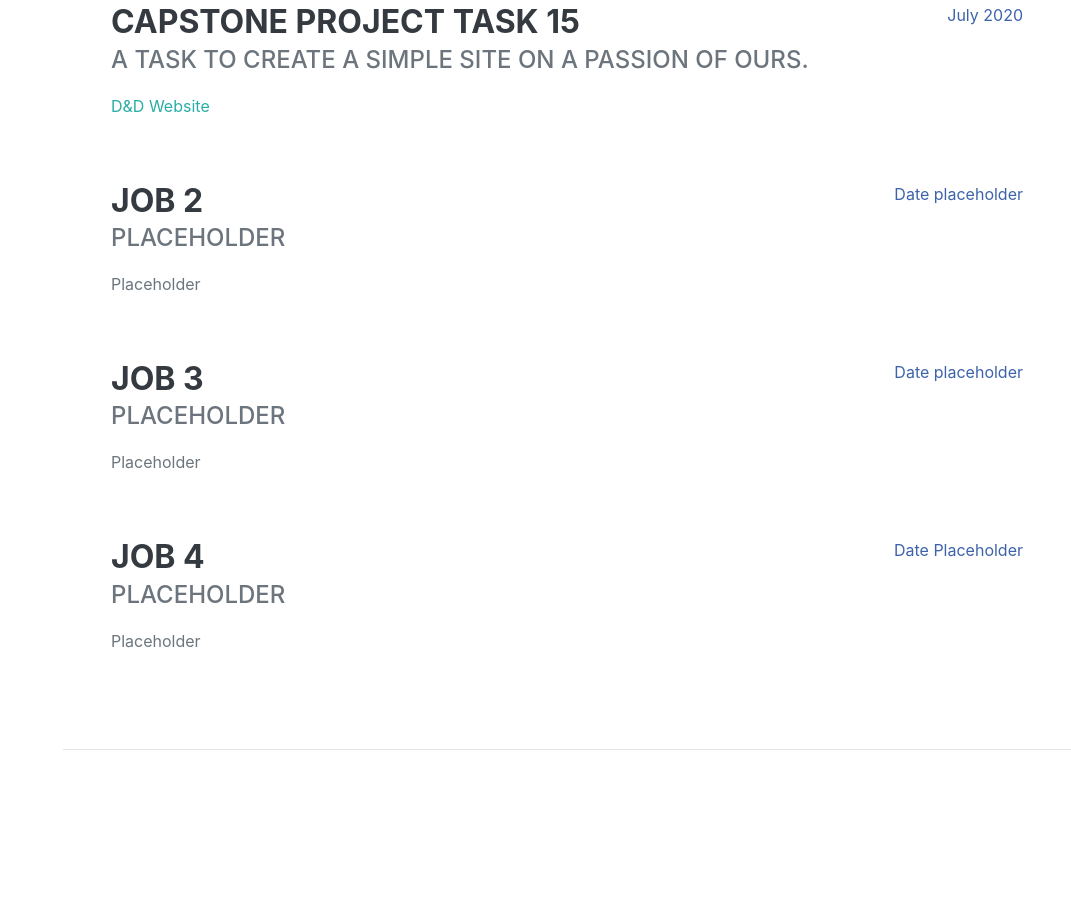
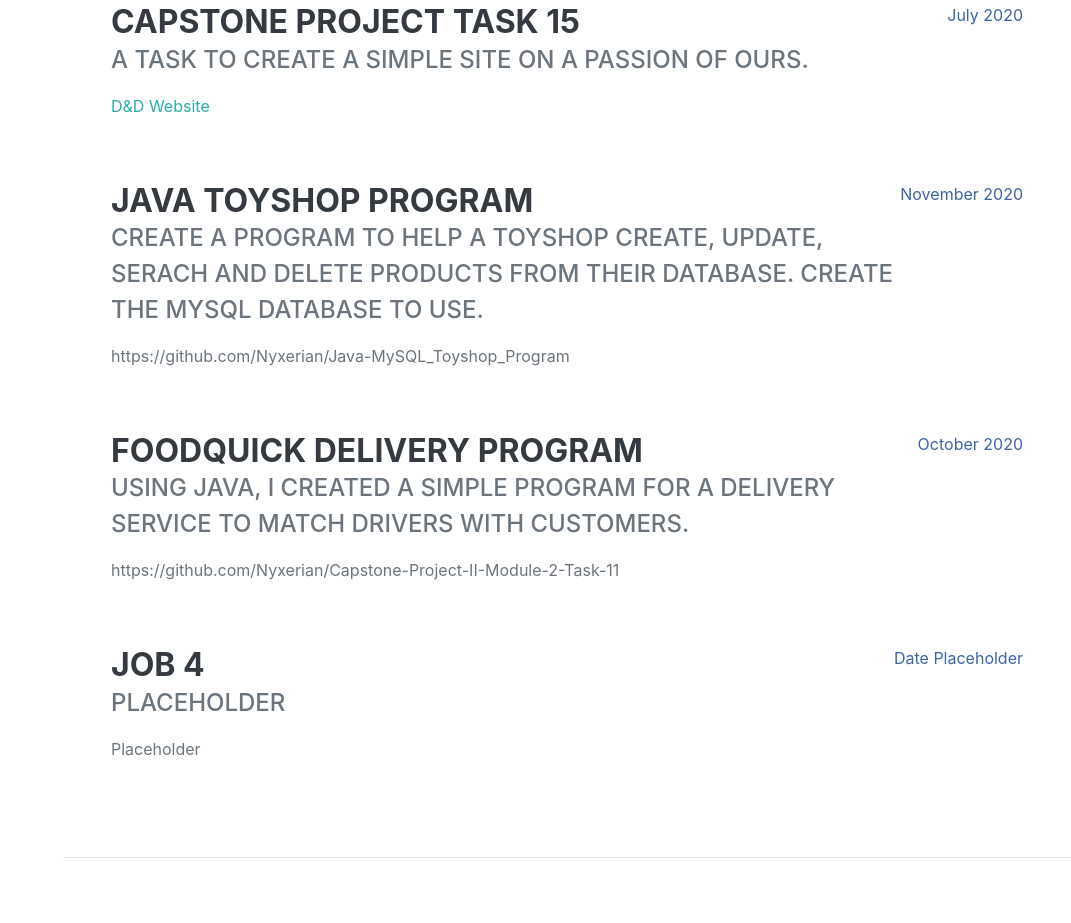
Before and after one commit to Nyxerian/MyCV, a plain HTML site: page index.html in a window 1280 px wide. Shown: the part 993-1916 px from the top of the page, without its empty margins (209-1280 px from the left). Drawn offline with nearby package versions, Linux system fonts and the light colour scheme; a web font is replaced by a local one.

Commit message:
Update index.html
Added projects to the Experience portion of the CV

```diff
--- a/index.html
+++ b/index.html
@@ -117,7 +117,7 @@
         </div>
       </section>
       <hr class="m-0" />
-      <!-- Experience-->
+      <!-- Experience-------------------------------------------------------------------------->
       <section class="resume-section" id="experience">
         <div class="resume-section-content">
           <h2 class="mb-5">Experience</h2>
@@ -141,24 +141,25 @@
             class="d-flex flex-column flex-md-row justify-content-between mb-5"
           >
             <div class="flex-grow-1">
-              <h3 class="mb-0">Job 2</h3>
-              <div class="subheading mb-3">Placeholder</div>
-              <p>Placeholder</p>
+              <h3 class="mb-0">Java Toyshop program</h3>
+              <div class="subheading mb-3">Create a program to help a toyshop create, update, serach and delete products from their database.
+                                           Create the MySQL database to use.</div>
+              <p>https://github.com/Nyxerian/Java-MySQL_Toyshop_Program</p>
             </div>
             <div class="flex-shrink-0">
-              <span class="text-primary">Date placeholder</span>
+              <span class="text-primary">November 2020</span>
             </div>
           </div>
           <div
             class="d-flex flex-column flex-md-row justify-content-between mb-5"
           >
             <div class="flex-grow-1">
-              <h3 class="mb-0">Job 3</h3>
-              <div class="subheading mb-3">Placeholder</div>
-              <p>Placeholder</p>
+              <h3 class="mb-0">FoodQuick Delivery program</h3>
+              <div class="subheading mb-3">Using Java, I created a simple program for a delivery service to match drivers with customers. </div>
+              <p>https://github.com/Nyxerian/Capstone-Project-II-Module-2-Task-11</p>
             </div>
             <div class="flex-shrink-0">
-              <span class="text-primary">Date placeholder</span>
+              <span class="text-primary">October 2020</span>
             </div>
           </div>
           <div class="d-flex flex-column flex-md-row justify-content-between">
@@ -174,7 +175,7 @@
         </div>
       </section>
       <hr class="m-0" />
-      <!-- Education-->
+      <!-- Education--------------------------------------------------------------------------------->
       <section class="resume-section" id="education">
         <div class="resume-section-content">
           <h2 class="mb-5">Education</h2>
```
